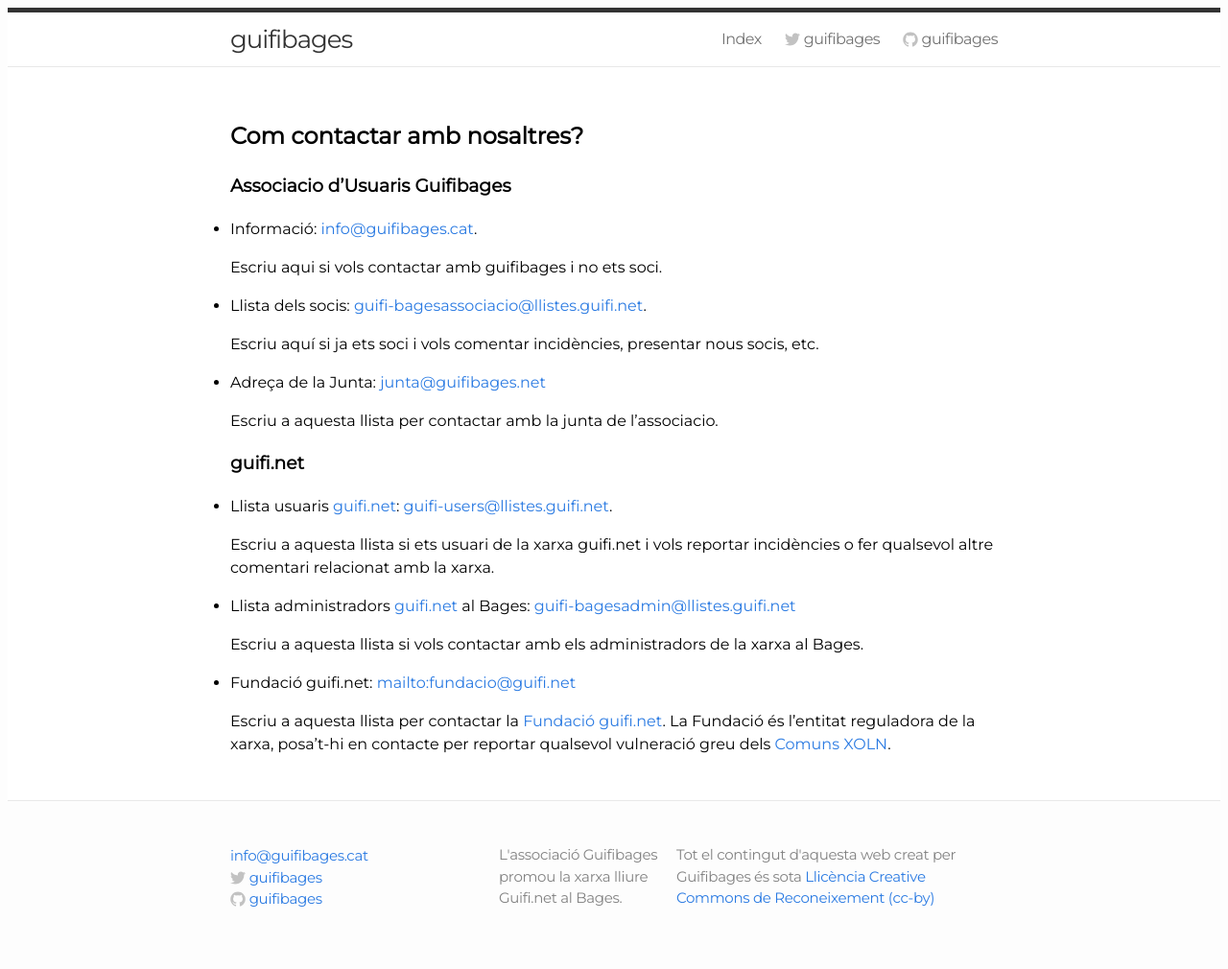
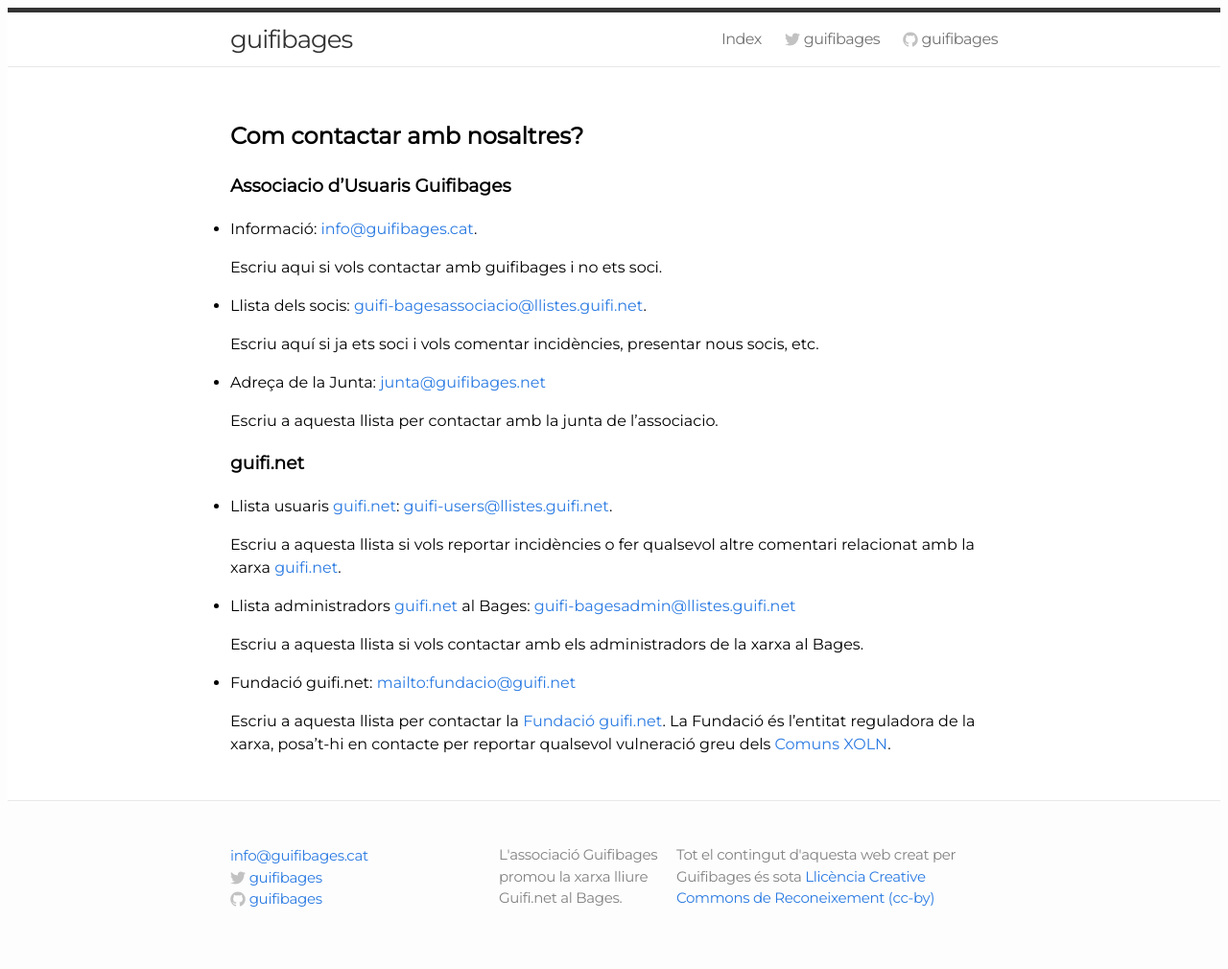
Before and after one commit to guifibages/guifibages.github.io, a Jekyll site: the page built from doc/contacte/index.md, in a window 1280 px wide. Shown: the whole page at 96% size. Built offline with Jekyll 4.4.1, drawn with Linux system fonts in a browser that asks for light colours.

Commit message:
Update index.md

```diff
--- a/doc/contacte/index.md
+++ b/doc/contacte/index.md
@@ -20,7 +20,7 @@
 ### guifi.net
 * Llista usuaris [guifi.net](https://guifi.net): [guifi-users@llistes.guifi.net](mailto:guifi-users@llistes.guifi.net).
 
-Escriu a aquesta llista si ets usuari de la xarxa guifi.net i vols reportar incidències o fer qualsevol altre comentari relacionat amb la xarxa.
+Escriu a aquesta llista si vols reportar incidències o fer qualsevol altre comentari relacionat amb la xarxa [guifi.net](https://guifi.net).
 
 * Llista administradors [guifi.net](https://guifi.net) al Bages: [guifi-bagesadmin@llistes.guifi.net](mailto:guifi-bagesadmins@llistes.guifi.net)
 
```
